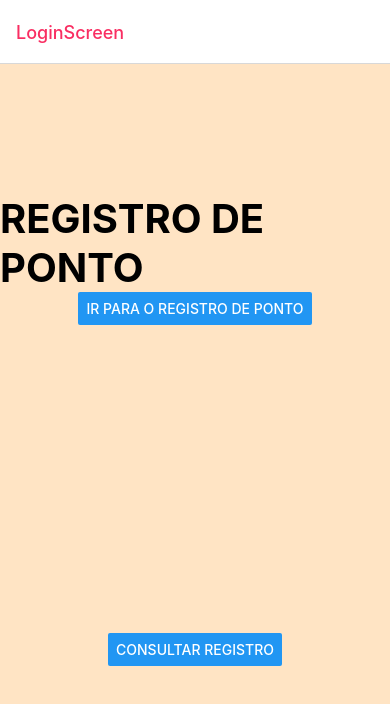
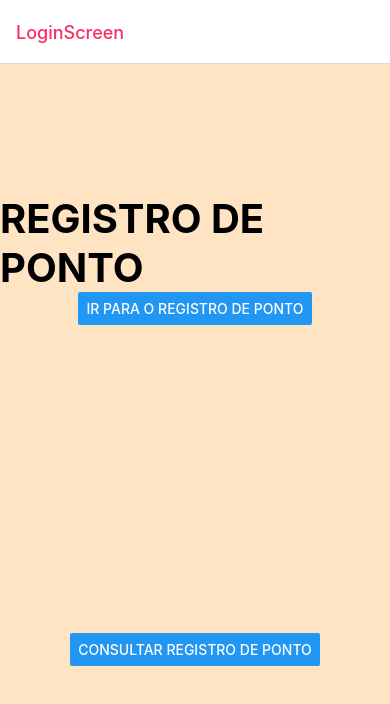
Before and after one commit to JonatanLessa/safirapp, a React Native app: screen /Login in a window 390 px wide. Shown: the top 704 px of the page. Built offline with nearby package versions, Linux system fonts and the light colour scheme.

Commit message:
modificando menssagem em LoginScreen

```diff
--- a/src/pages/LoginScreen/index.js
+++ b/src/pages/LoginScreen/index.js
@@ -17,7 +17,7 @@ export default function LoginScreen(){
                 <Button title= "IR PARA O REGISTRO DE PONTO" onPress={()=>{navigation.navigate('RegistryScreen')}}></Button>
             </View>
             <View style={styles.container}>
-                <Button title= "CONSULTAR REGISTRO" onPress={()=>{navigation.navigate('ShowScreen')}}></Button>
+                <Button title= "CONSULTAR REGISTRO DE PONTO" onPress={()=>{navigation.navigate('ShowScreen')}}></Button>
             </View>
         </SafeAreaView>
     );
```
